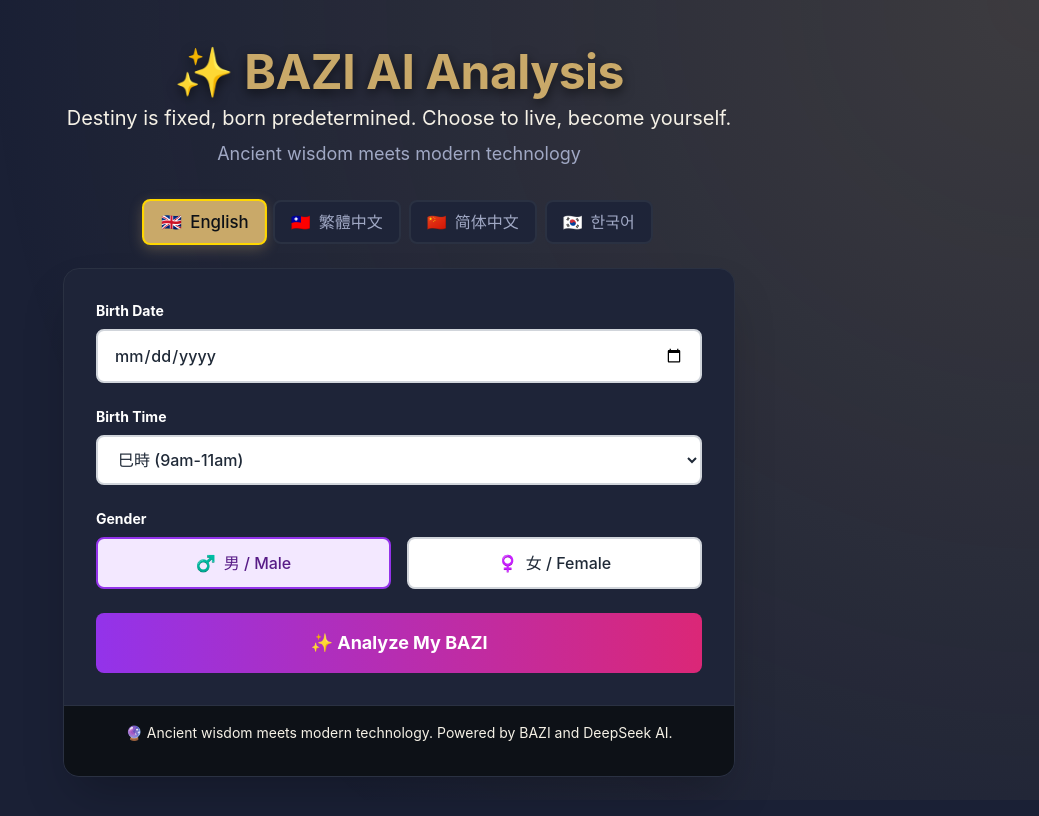
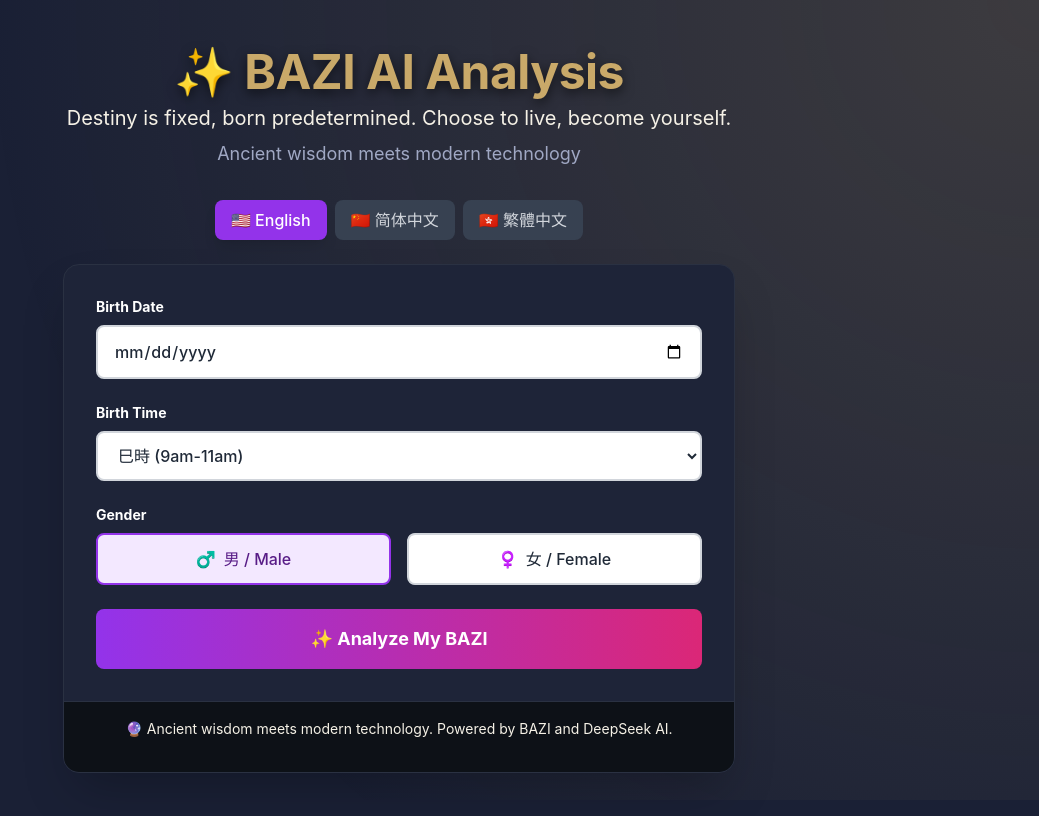
Before and after one commit to Lifelong-Study1314/bazi-ai, a React (Vite) app in the folder frontend/: page / in a window 1280 px wide. Shown: the top 816 px of the page, without its empty margins (241-1280 px from the left). Built offline with nearby package versions, Linux system fonts and the light colour scheme.

Commit message:
feat: Remove Korean language support, fix bullet formatting and icons

```diff
--- a/frontend/src/App.jsx
+++ b/frontend/src/App.jsx
@@ -48,15 +48,6 @@
       stopButton: '停止分析',
       analyzeButton: '✨ 分析另一个人',
       footer: '🔮 古代智慧遇上现代科技。由八字命理学和DeepSeek AI驱动。'
-    },
-    'ko': {
-      main: 'BAZI AI 사주 분석',
-      subtitle: '운명은 정해졌고, 태어나 정해졌다. 선택하여 살고, 자신이 되어라.',
-      tagline: '고대의 지혜와 현대 기술의 만남',
-      error: '오류',
-      stopButton: '분석 중지',
-      analyzeButton: '✨ 다른 사람 분석',
-      footer: '🔮 고대 지혜가 현대 기술과 만나다. BAZI 방법론과 DeepSeek AI로 제공됩니다.'
     }
   }
 
@@ -77,6 +68,7 @@
           zIndex: 0
         }}
       />
+
 
       <div className="relative z-10">
         <div className="max-w-2xl mx-auto">
--- a/frontend/src/components/InputForm.jsx
+++ b/frontend/src/components/InputForm.jsx
@@ -40,7 +40,6 @@
       ...prev,
       [name]: value
     }))
-    // Clear error when user starts typing
     if (errors[name]) {
       setErrors(prev => ({
         ...prev,
@@ -56,8 +55,7 @@
     const errorMessages = {
       en: { date: 'Please select your birth date', hour: 'Please select your birth hour' },
       'zh-TW': { date: '請選擇出生日期', hour: '請選擇出生時辰' },
-      'zh-CN': { date: '请选择出生日期', hour: '请选择出生时辰' },
-      'ko': { date: '출생 날짜를 선택해주세요', hour: '출생 시간을 선택해주세요' }
+      'zh-CN': { date: '请选择出生日期', hour: '请选择出生时辰' }
     }
 
     const msgs = errorMessages[language] || errorMessages.en
@@ -89,8 +87,7 @@
   const labelText = {
     en: { date: 'Birth Date', time: 'Birth Time', gender: 'Gender', submit: 'Analyze My BAZI' },
     'zh-TW': { date: '出生日期', time: '出生時辰', gender: '性別', submit: '計算八字' },
-    'zh-CN': { date: '出生日期', time: '出生时辰', gender: '性别', submit: '计算八字' },
-    'ko': { date: '출생 날짜', time: '출생 시간', gender: '성별', submit: '내 사주 분석' }
+    'zh-CN': { date: '出生日期', time: '出生时辰', gender: '性别', submit: '计算八字' }
   }
 
 
--- a/frontend/src/components/LanguageSelector.jsx
+++ b/frontend/src/components/LanguageSelector.jsx
@@ -1,44 +1,25 @@
 import React from 'react'
 
-
-export const LanguageSelector = ({ language, onLanguageChange }) => {
+const LanguageSelector = ({ language, onLanguageChange }) => {
   const languages = [
-    { code: 'en', label: 'English', flag: '🇬🇧' },
-    { code: 'zh-TW', label: '繁體中文', flag: '🇹🇼' },
-    { code: 'zh-CN', label: '简体中文', flag: '🇨🇳' },
-    { code: 'ko', label: '한국어', flag: '🇰🇷' }
+    { code: 'en', label: '🇺🇸 English', name: 'English' },
+    { code: 'zh-CN', label: '🇨🇳 简体中文', name: 'Simplified Chinese' },
+    { code: 'zh-TW', label: '🇭🇰 繁體中文', name: 'Traditional Chinese' }
   ]
 
-
   return (
-    <div className="flex gap-2 justify-center mb-6 flex-wrap">
-      {languages.map((lang) => (
+    <div className="mb-6 flex flex-wrap gap-2 justify-center">
+      {languages.map(lang => (
         <button
           key={lang.code}
           onClick={() => onLanguageChange(lang.code)}
-          className={`
-            px-4 py-2 rounded-lg font-medium transition-all duration-200
-            flex items-center gap-2
-          `}
-          style={{
-            backgroundColor: language === lang.code
-              ? '#c9a969'
-              : '#1e2438',
-            color: language === lang.code
-              ? '#0d1117'
-              : '#a0a8c4',
-            border: language === lang.code
-              ? '2px solid #ffd700'
-              : '2px solid #2a3142',
-            boxShadow: language === lang.code
-              ? '0 4px 12px rgba(201, 169, 105, 0.3)'
-              : 'none',
-            transform: language === lang.code
-              ? 'scale(1.05)'
-              : 'scale(1)',
-          }}
+          className={`px-4 py-2 rounded-lg font-medium transition-all duration-200 ${
+            language === lang.code
+              ? 'bg-purple-600 text-white shadow-lg'
+              : 'bg-gray-700 text-gray-300 hover:bg-gray-600'
+          }`}
+          title={lang.name}
         >
-          <span>{lang.flag}</span>
           {lang.label}
         </button>
       ))}
@@ -46,5 +27,4 @@
   )
 }
 
-
 export default LanguageSelector
```
Also changed, not shown: 1 other file (tests, documents, lock files or other folders).
